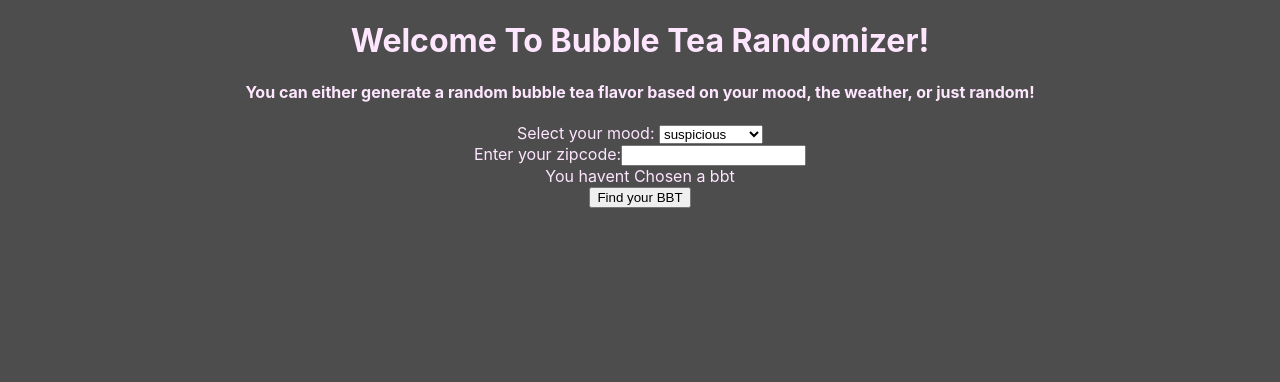
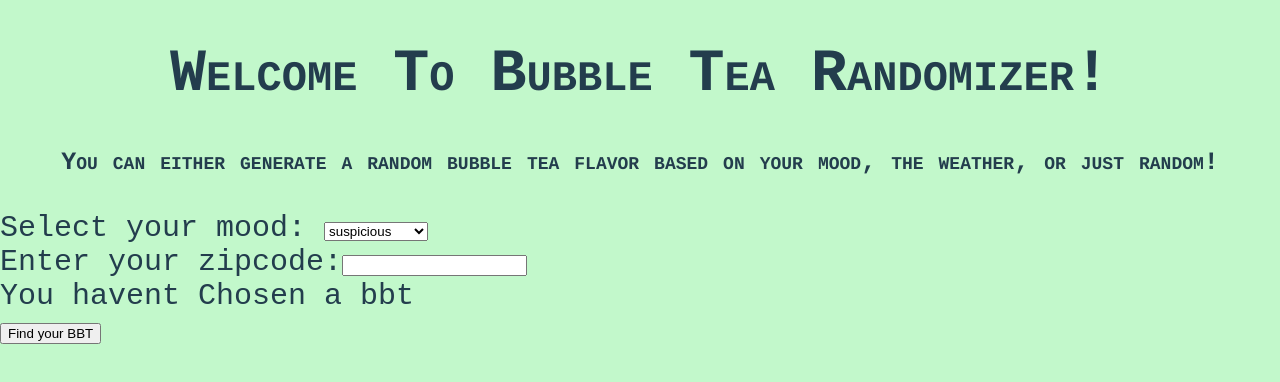
Before and after one commit to FreezeSnail/DandyHacks-thon, a React (Create React App) app in the folder bbt-sugester/: page / in a window 1280 px wide. Shown: the top 382 px of the page. Built offline with nearby package versions, Linux system fonts and the light colour scheme.

Commit message:
Update styles.sass

```diff
--- a/bbt-sugester/src/styles.sass
+++ b/bbt-sugester/src/styles.sass
@@ -1,4 +1,31 @@
+/*this is the main page colors */
+p
+    font-family: monospace
+    color: #8C271E
+
+h1
+    font-variant: small-caps
+    font-family: courier
+    color: #233D4D
+    text-align: center
+    font-size: 60px
+
+h4
+    font-variant: small-caps
+    font-family: courier
+    color: #233D4D
+    text-align: center
+    font-size: 25px
+
+h5
+    font-family: courier
+    color: #8C271E
+    text-indent: 10px
+    font-size: 25px
 body
-    background-color: #4d4d4d
-    color: #ffe6ff
-    text-align: center
+    background-color: #C2F8CB
+    color: #233D4D
+    font-family: monospace
+    text-align: left
+    text-indent: 0px
+    font-size: 30px
```
